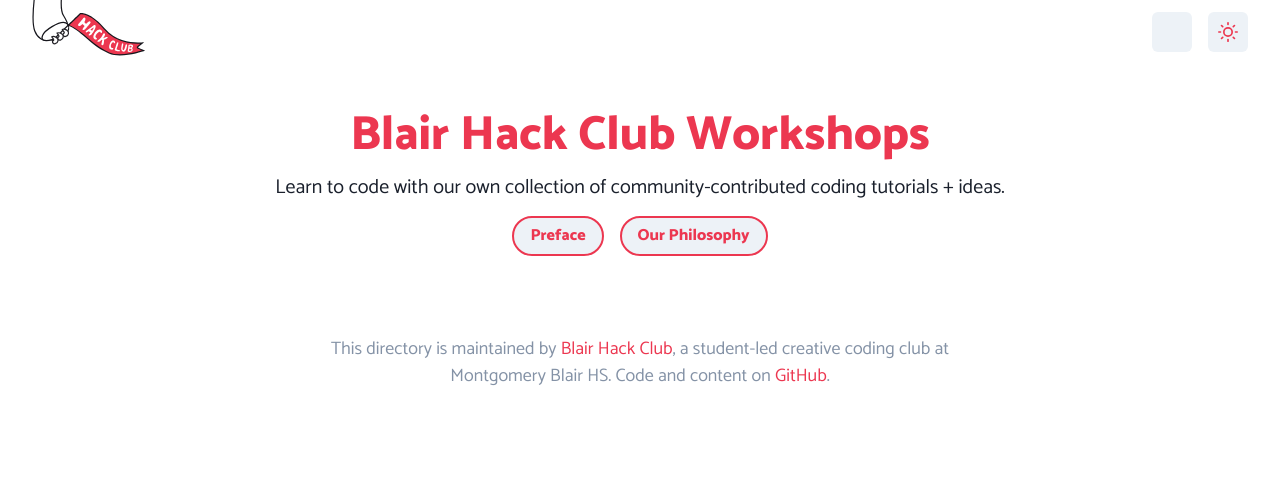
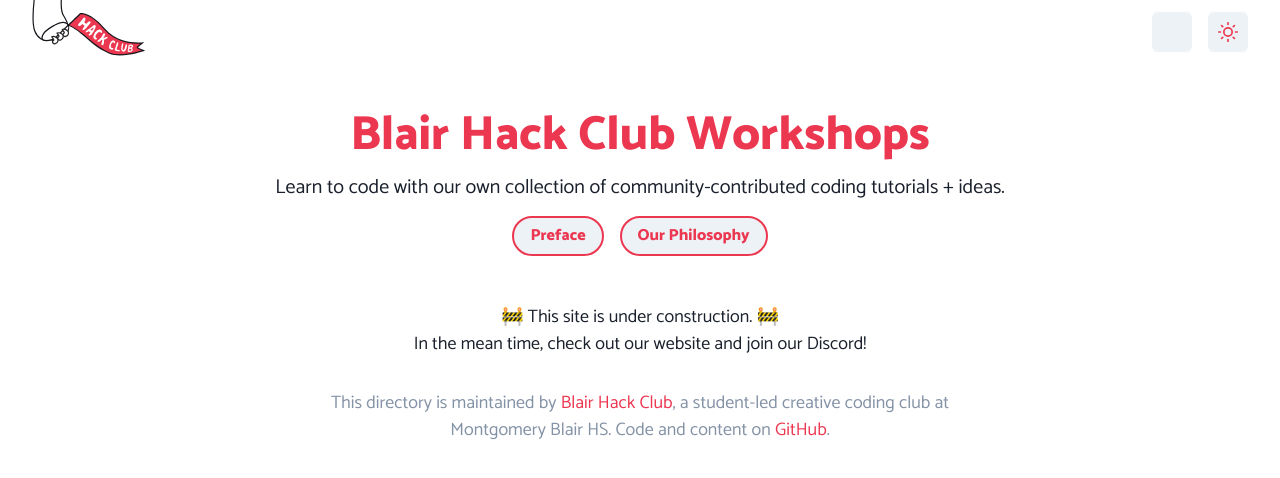
Before and after one commit to blairhackclub/workshops, a Next.js app: page / in a window 1280 px wide. Shown: the top 478 px of the page. Built offline with nearby package versions, Linux system fonts and the light colour scheme; some icons are missing.

Commit message:
Add under construction message

```diff
--- a/components/Navbar.js
+++ b/components/Navbar.js
@@ -33,8 +33,7 @@
         <Stack
           px={8} spacing={4}
           align="center"
-          justify={["center", "space-between", "flex-end", "flex-end"]}
-          direction={["column", "row", "row", "row"]}
+          direction="row"
         >
           <Link href={config.githubRepo} isExternal><IconButton icon={<Icon glyph="github"/>}/></Link>
           <ColorModeToggle color={useColorModeValue("brand.red", "white")}/>
--- a/pages/index.js
+++ b/pages/index.js
@@ -13,20 +13,16 @@
   Button,
 } from '@chakra-ui/react';
 
-import Navbar from '../components/Navbar';
-import Footer from '../components/Footer';
-
 export default function Home() {
   return (
     <>
       <Head>
         <title>Workshops{config.titleSuffix}</title>
         <meta property="og:title" content={`Workshops${config.titleSuffix}`} key="ogtitle"/>
-        <meta name="description" content=""/>
-        <meta property="og:description" content="" key="ogdesc"/>
+        <meta name="description" content="Our collection of exclusive community-contributed coding tutorials + ideas."/>
+        <meta property="og:description" content="Our collection of exclusive community-contributed coding tutorials + ideas." key="ogdesc"/>
       </Head>
 
-      <Box>
       <Container maxW="container.lg" px={8} py={12} align="center">
         <Heading as="h1" size="2xl" color="brand.red">
           Blair Hack Club Workshops
@@ -47,7 +43,17 @@
           </Link>
         </Stack>
       </Container>
-      </Box>
+
+      <Container maxW="container.lg">
+        <Text fontSize="lg" align="center">
+          🚧 This site is under construction. 🚧
+        </Text>
+        <Text fontSize="lg" align="center">
+          In the mean time,
+          check out our <Link https="https://blair.hackclub.com">website</Link> and
+          join our <Link href="https://bhc.page.link/discord" isExternal>Discord</Link>!
+        </Text>
+      </Container>
     </>
   );
 }
```
Lines whose indentation alone changed are shown as unchanged.
